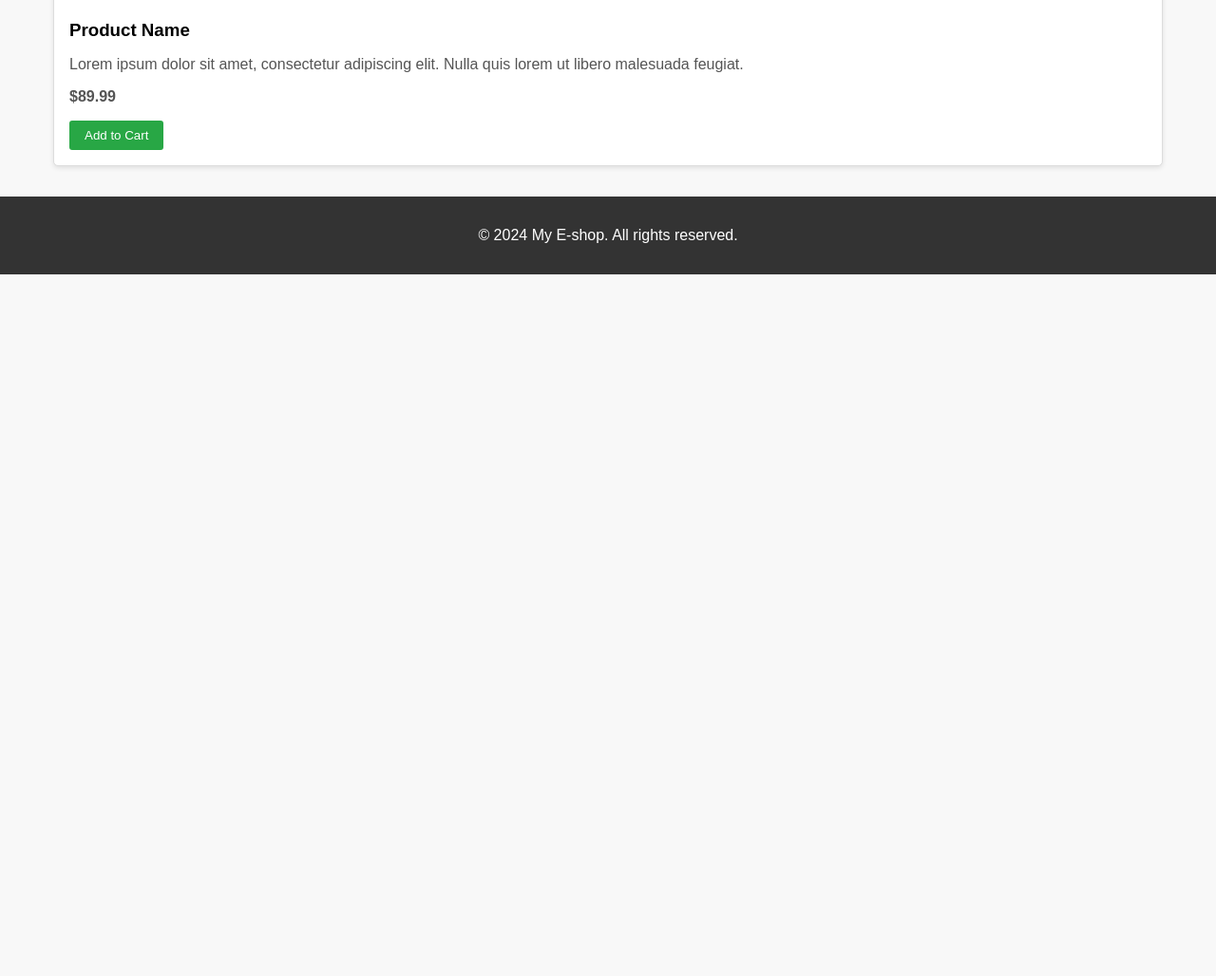
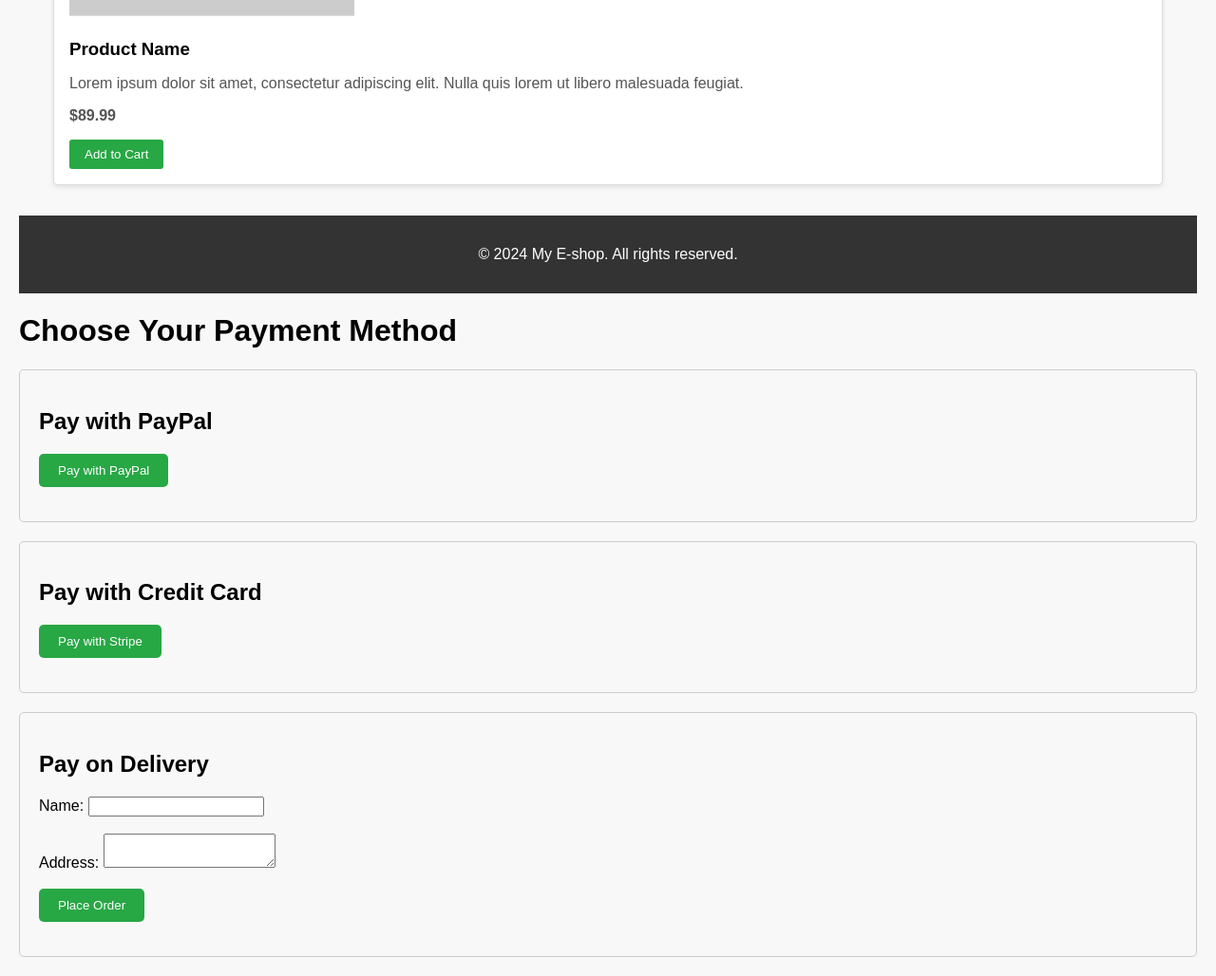
Before and after one commit to jozo77812/E-shop, a plain HTML site: page index.html in a window 1280 px wide. Shown: the part 1063-2091 px from the top of the page at 95% size. Before the commit the page ends 1352 px from the top, so only its background shows below. Drawn offline with Linux system fonts and the light colour scheme; placeholder pictures from the web are drawn by us.

Commit message:
Update index.html

```diff
--- a/index.html
+++ b/index.html
@@ -113,3 +113,74 @@ eshop
 
 </body>
 </html>
+<!DOCTYPE html>
+<html lang="en">
+<head>
+    <meta charset="UTF-8">
+    <meta name="viewport" content="width=device-width, initial-scale=1.0">
+    <title>Payment Options</title>
+    <style>
+        body {
+            font-family: Arial, sans-serif;
+            margin: 20px;
+        }
+        .payment-option {
+            margin-bottom: 20px;
+            padding: 20px;
+            border: 1px solid #ccc;
+            border-radius: 5px;
+        }
+        button {
+            background-color: #28a745;
+            color: white;
+            border: none;
+            padding: 10px 20px;
+            cursor: pointer;
+            border-radius: 5px;
+        }
+        button:hover {
+            background-color: #218838;
+        }
+    </style>
+</head>
+<body>
+    <h1>Choose Your Payment Method</h1>
+
+    <!-- PayPal Payment -->
+    <div class="payment-option">
+        <h2>Pay with PayPal</h2>
+        <form action="https://www.paypal.com/cgi-bin/webscr" method="post" target="_blank">
+            <input type="hidden" name="cmd" value="_xclick">
+            <input type="hidden" name="business" value="your-email@example.com">
+            <input type="hidden" name="item_name" value="Your Product">
+            <input type="hidden" name="amount" value="20.00">
+            <input type="hidden" name="currency_code" value="USD">
+            <button type="submit">Pay with PayPal</button>
+        </form>
+    </div>
+
+    <!-- Credit Card Payment using Stripe -->
+    <div class="payment-option">
+        <h2>Pay with Credit Card</h2>
+        <form action="/create-checkout-session" method="POST">
+            <button type="submit">Pay with Stripe</button>
+        </form>
+        <script src="https://js.stripe.com/v3/"></script>
+    </div>
+
+    <!-- Cash on Delivery -->
+    <div class="payment-option">
+        <h2>Pay on Delivery</h2>
+        <form action="/submit-order" method="POST">
+            <label for="name">Name:</label>
+            <input type="text" id="name" name="name" required><br><br>
+
+            <label for="address">Address:</label>
+            <textarea id="address" name="address" required></textarea><br><br>
+
+            <button type="submit">Place Order</button>
+        </form>
+    </div>
+
+</body>
+</html>
```
